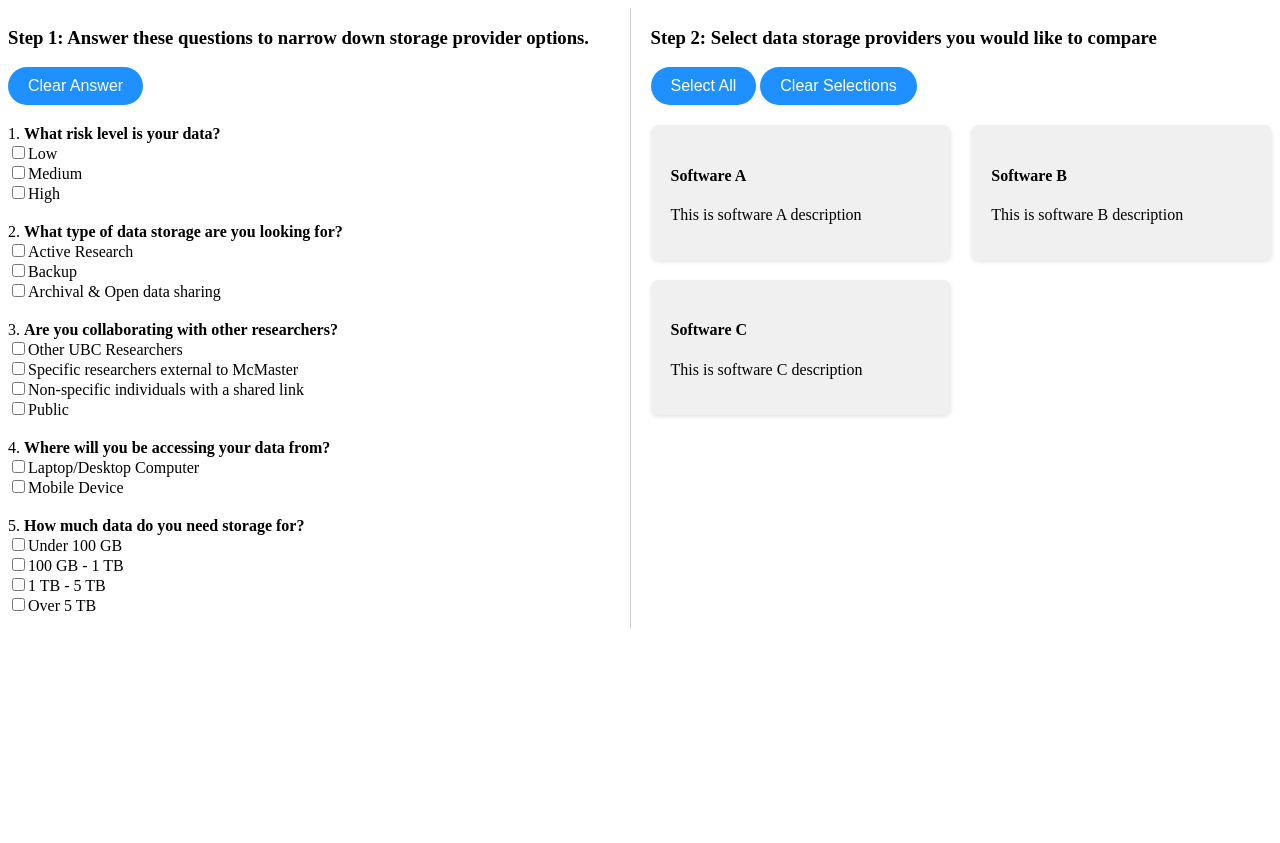
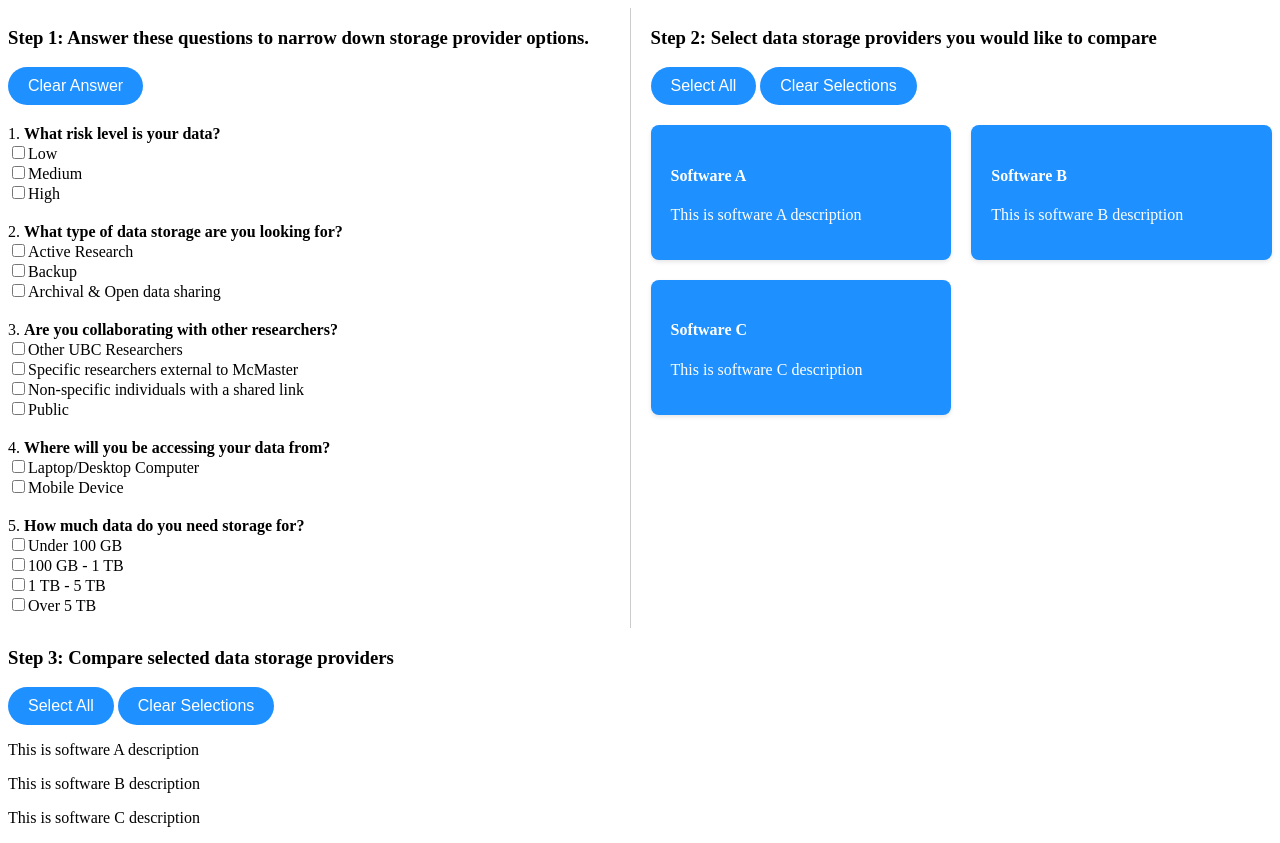
Before and after one commit to Krithik1/Platform-Navigator, a plain HTML site: page index.html in a window 1280 px wide. Both pictures are taken after a click on the button "Select All". Before the commit the page ends 800 px from the top, so only its background shows below. Drawn offline with Linux system fonts and the light colour scheme.

Commit message:
clear and select all button implementation done

```diff
--- a/index.html
+++ b/index.html
@@ -60,8 +60,8 @@
         <div class="data">
             <div class="step2">
                 <h3>Step 2: Select data storage providers you would like to compare</h3>
-                <button class="select-all">Select All</button>
-                <button class="clear-selections">Clear Selections</button>
+                <button class="step2-select-all">Select All</button>
+                <button class="step2-clear-selections">Clear Selections</button>
             </div>
             <div class="data-storage-providers-list">
                 <div class="cards-container">
@@ -74,8 +74,8 @@
         <div class="step3">
             <h3>Step 3: Compare selected data storage providers</h3>
             <div class="inline-buttons">
-                <button class="select-all">Select All</button>
-                <button class="clear-selections">Clear Selections</button>
+                <button class="step3-select-all">Select All</button>
+                <button class="step3-clear-selections">Clear Selections</button>
             </div>
         </div>
         <div class="selected-data-storage-providers-list">
--- a/script.js
+++ b/script.js
@@ -36,6 +36,10 @@ document.addEventListener("DOMContentLoaded", function () {
     var cards = document.querySelectorAll(".card");
     var infoIfSelected = document.querySelector(".info-if-selected");
     var selectedProvidersList = document.querySelector(".selected-data-storage-providers-list");
+    var step2SelectAllButton = document.querySelector(".step2-select-all");
+    var step2ClearAnswersButton = document.querySelector(".step2-clear-selections");
+    var clearAnswersButton = document.querySelector(".clear-answers");
+    var checkboxes = document.querySelectorAll('input[type="checkbox"]');
 
     function toggleCardSelection() {
         this.classList.toggle("selected");
@@ -61,17 +65,29 @@ document.addEventListener("DOMContentLoaded", function () {
         });
     }
 
-    cards.forEach(function (card) {
-        card.addEventListener("click", toggleCardSelection);
+    step2SelectAllButton.addEventListener("click", function () {
+        cards.forEach(function (card) {
+            card.classList.add("selected");
+        });
+        updateSelectedProvidersList();
+        checkStep3Visibility();
     });
-});
-document.addEventListener("DOMContentLoaded", function () {
-    var clearAnswersButton = document.querySelector(".clear-answers");
-    var checkboxes = document.querySelectorAll('input[type="checkbox"]');
+
+    step2ClearAnswersButton.addEventListener("click", function () {
+        cards.forEach(function (card) {
+            card.classList.remove("selected");
+        });
+        updateSelectedProvidersList();
+        checkStep3Visibility();
+    });
 
     clearAnswersButton.addEventListener("click", function () {
         checkboxes.forEach(function (checkbox) {
             checkbox.checked = false;
         });
     });
+
+    cards.forEach(function (card) {
+        card.addEventListener("click", toggleCardSelection);
+    });
 });
--- a/style.css
+++ b/style.css
@@ -39,8 +39,10 @@
 }
 
 .clear-answers,
-.select-all,
-.clear-selections {
+.step2-select-all,
+.step3-select-all,
+.step2-clear-selections,
+.step3-clear-selections {
     background-color: #1e90ff;
     /* Dark blue color */
     color: white;
@@ -54,8 +56,10 @@
 }
 
 .clear-answers:hover,
-.select-all:hover,
-.clear-selections:hover {
+.step2-select-all:hover,
+.step3-select-all:hover,
+.step2-clear-selections:hover,
+.step3-clear-selections:hover {
     background-color: #003399;
     /* Darker blue color on hover */
     cursor: pointer;
```
